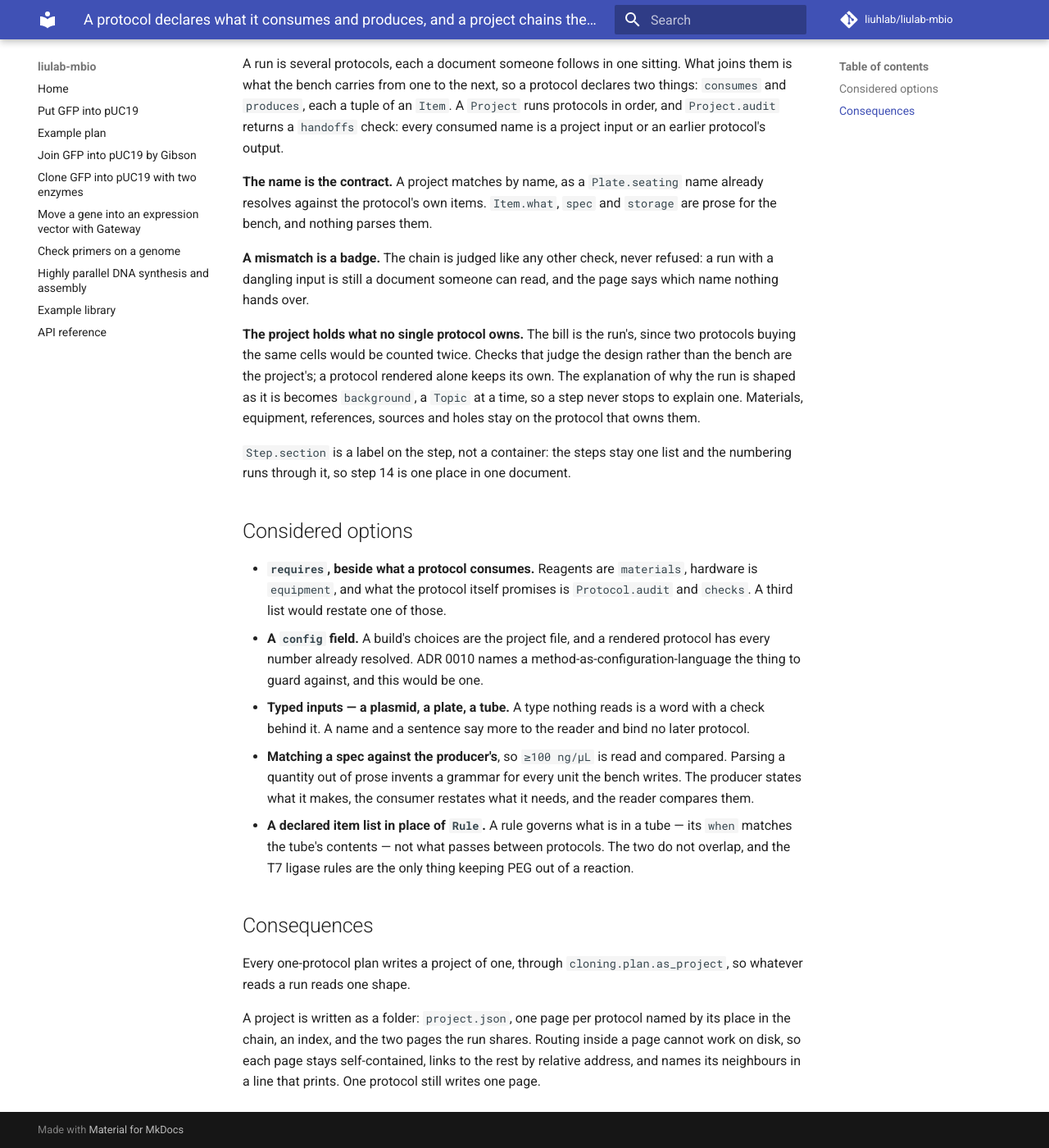
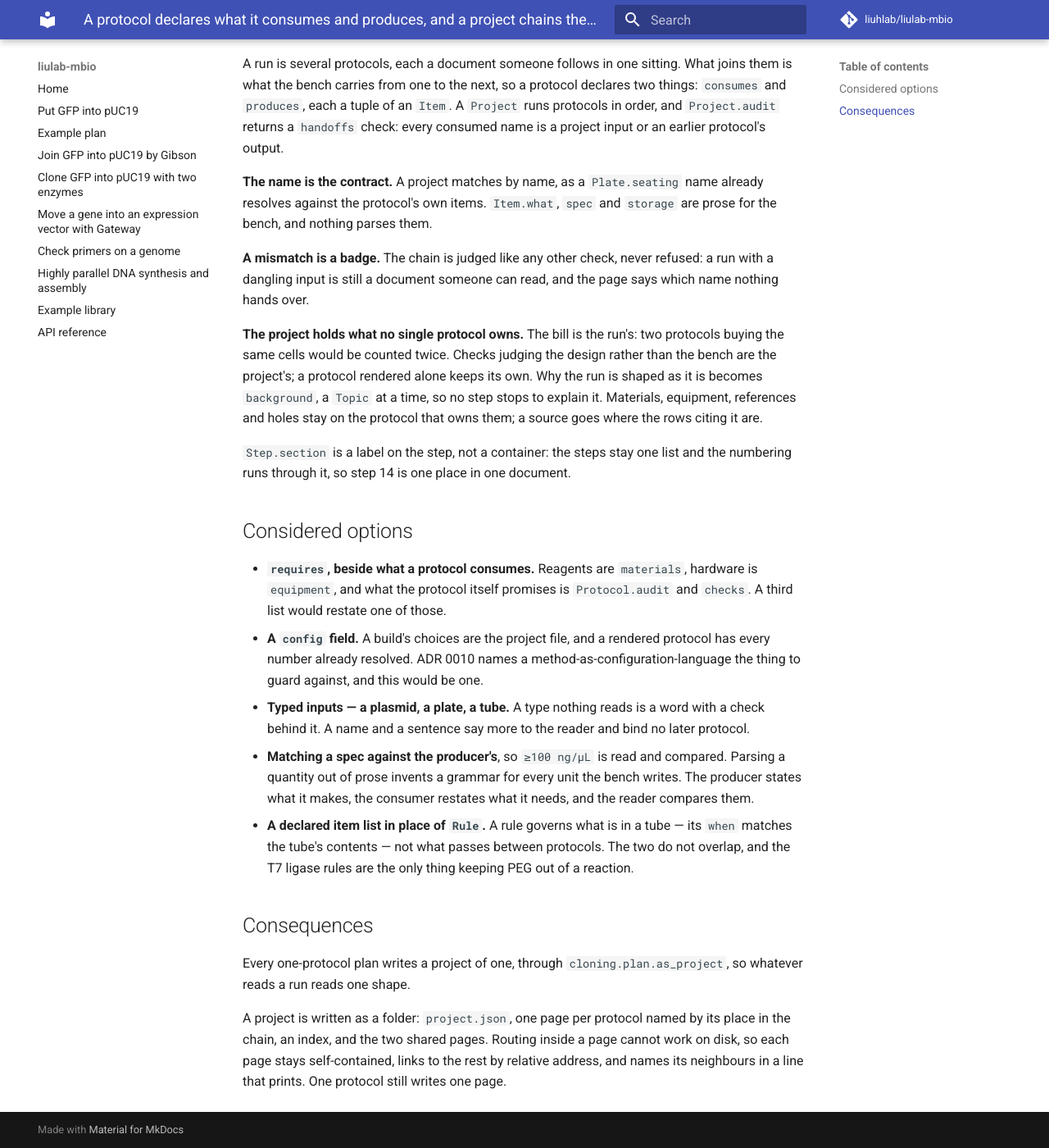
Before and after one commit to liuhlab/liulab-mbio, an MkDocs documentation site: the page built from docs/adr/0018-a-project-chains-protocols.md, in a window 1280 px wide and 1400 px high, scrolled down 156 px. Shown: the whole window at 82% size. Built offline with MkDocs 1.6.1 and Material for MkDocs 9.7.7, drawn with Linux system fonts in a browser that asks for light colours; comment, search, counter and statistics services are not loaded.

Commit message:
Amend ADR 0018 for the split, and name the bill only where it cites
The Standards axis found ADR 0018 still saying sources stay on the protocol, which this
change contradicts; it now records where a source goes, paid for by tightening the same
paragraph, since the file sat on the 500-word cap exactly. The Spec axis found the
references page claiming the bill cites a run source when a loaded record prices nothing;
`_merged_sources` now names the bill only for a key a bill row cites, and `_sources` lists a
key with no citer rather than refusing one. The project JSON schema in `protocol/__init__`
gains `sources`, and `files`, which it had already dropped.

Co-Authored-By: Claude Opus 5 <noreply@anthropic.com>

```diff
--- a/docs/adr/0018-a-project-chains-protocols.md
+++ b/docs/adr/0018-a-project-chains-protocols.md
@@ -19,11 +19,12 @@ bench, and nothing parses them.
 dangling input is still a document someone can read, and the page says which name nothing hands
 over.
 
-**The project holds what no single protocol owns.** The bill is the run's, since two protocols
-buying the same cells would be counted twice. Checks that judge the design rather than the bench
-are the project's; a protocol rendered alone keeps its own. The explanation of why the run is
-shaped as it is becomes `background`, a `Topic` at a time, so a step never stops to explain one.
-Materials, equipment, references, sources and holes stay on the protocol that owns them.
+**The project holds what no single protocol owns.** The bill is the run's: two protocols buying
+the same cells would be counted twice. Checks judging the design rather than the bench are the
+project's; a protocol rendered alone keeps its own. Why the run is shaped as it is becomes
+`background`, a `Topic` at a time, so no step stops to explain it. Materials, equipment,
+references and holes stay on the protocol that owns them; a source goes where the rows citing it
+are.
 
 `Step.section` is a label on the step, not a container: the steps stay one list and the numbering
 runs through it, so step 14 is one place in one document.
@@ -51,6 +52,6 @@ Every one-protocol plan writes a project of one, through `cloning.plan.as_projec
 reads a run reads one shape.
 
 A project is written as a folder: `project.json`, one page per protocol named by its place in
-the chain, an index, and the two pages the run shares. Routing inside a page cannot work on
-disk, so each page stays self-contained, links to the rest by relative address, and names its
-neighbours in a line that prints. One protocol still writes one page.
+the chain, an index, and the two shared pages. Routing inside a page cannot work on disk, so
+each page stays self-contained, links to the rest by relative address, and names its neighbours
+in a line that prints. One protocol still writes one page.
```
Also changed, not shown: CONTEXT.md (+2 -1 lines), 5 other files.
